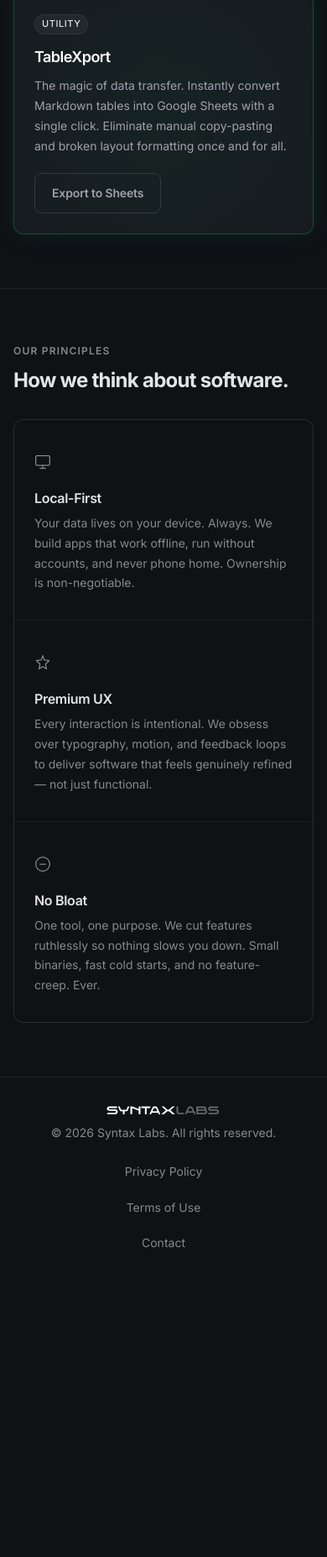
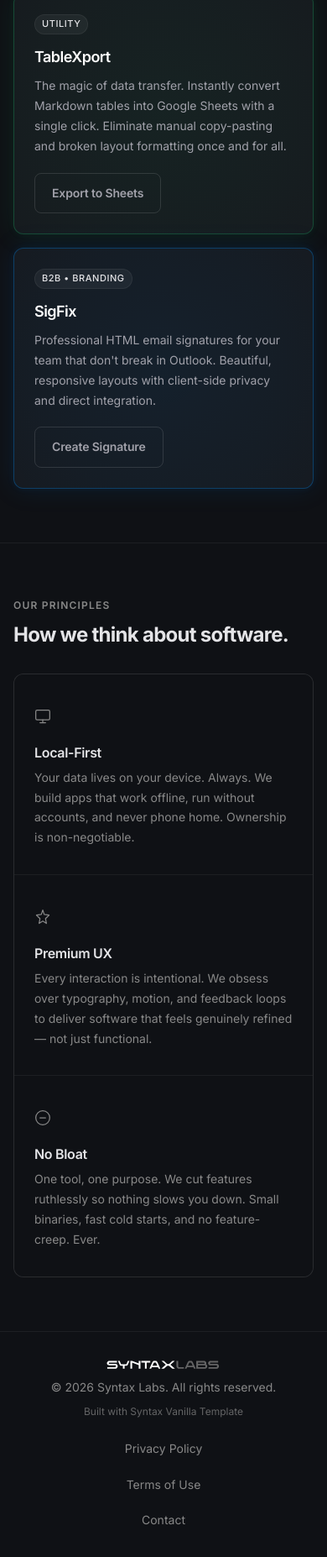
Before and after one commit to Artem-Kysylov/syntax-labs, a plain HTML site: page index.html in a window 390 px wide. Shown: the part 2195-4049 px from the top of the page at 84% size. Before the commit the page ends 3726 px from the top, so only its background shows below. Drawn offline with Linux system fonts and the light colour scheme.

Commit message:
add new project and template link

```diff
--- a/index.html
+++ b/index.html
@@ -272,6 +272,30 @@
             </div>
           </article>
 
+          <!-- ─── Card 6: SigFix (Small) ────────────────── -->
+          <article
+            class="bento-card bento-card--6 sigfix reveal reveal-delay-1"
+            role="listitem"
+            aria-labelledby="card-sigfix-title"
+          >
+            <span class="badge">B2B • Branding</span>
+
+            <h2 class="card-title" id="card-sigfix-title">SigFix</h2>
+
+            <p class="card-desc">
+              Professional HTML email signatures for your team that don't break in Outlook. Beautiful, responsive layouts with client-side privacy and direct integration.
+            </p>
+
+            <div class="card-footer">
+              <a
+                href="https://sigfix.syntaxlabsapp.com"
+                class="btn btn--ghost"
+                target="_blank"
+                rel="noopener noreferrer"
+              >Create Signature</a>
+            </div>
+          </article>
+
         </div><!-- /bento-grid -->
 
       </div>
@@ -354,6 +378,7 @@
       <div class="footer-left">
         <img src="logo/logo.svg" alt="Syntax Labs" class="footer-logo" width="171" height="19" />
         <span class="footer-copy">© 2026 Syntax Labs. All rights reserved.</span>
+        <a href="https://github.com/Artem-Kysylov/syntax-labs-vanilla-template" class="footer-template-link" target="_blank" rel="noopener noreferrer">Built with Syntax Vanilla Template</a>
       </div>
 
       <nav class="footer-nav" aria-label="Footer navigation">
--- a/styles.css
+++ b/styles.css
@@ -32,6 +32,8 @@
   --color-datasplitter-rgb: 11, 132, 255;
   --color-tablemask:      #A4E636;
   --color-tablemask-rgb:  164, 230, 54;
+  --color-sigfix:         #0078D4;
+  --color-sigfix-rgb:     0, 120, 212;
 
   /* Typography */
   --font-sans:      'Inter', sans-serif;
@@ -369,33 +371,39 @@
   gap:   16px;
 }
 
-/* Card 1 — Featured (spans 7 cols, 2 rows) */
+/* Card 1 — Featured (spans 6 cols, 2 rows) */
 .bento-card--1 {
-  grid-column: 1 / 8;
+  grid-column: 1 / 7;
   grid-row:    1 / 3;
 }
 
-/* Card 2 — Medium (spans 5 cols, 1 row) */
+/* Card 2 — Medium (spans 6 cols, 1 row) */
 .bento-card--2 {
-  grid-column: 8 / 13;
+  grid-column: 7 / 13;
   grid-row:    1;
 }
 
-/* Card 3 — Medium (spans 5 cols, 1 row) */
+/* Card 3 — Medium (spans 6 cols, 1 row) */
 .bento-card--3 {
-  grid-column: 8 / 13;
+  grid-column: 7 / 13;
   grid-row:    2;
 }
 
-/* Card 4 — Small (spans 6 cols) */
+/* Card 4 — Small (spans 4 cols) */
 .bento-card--4 {
-  grid-column: 1 / 7;
+  grid-column: 1 / 5;
   grid-row:    3;
 }
 
-/* Card 5 — Small (spans 6 cols) */
+/* Card 5 — Small (spans 4 cols) */
 .bento-card--5 {
-  grid-column: 7 / 13;
+  grid-column: 5 / 9;
+  grid-row:    3;
+}
+
+/* Card 6 — Small (spans 4 cols) */
+.bento-card--6 {
+  grid-column: 9 / 13;
   grid-row:    3;
 }
 
@@ -527,6 +535,22 @@
   );
 }
 
+/* SigFix — Outlook Blue */
+.bento-card.sigfix:hover {
+  border-color: rgba(var(--color-sigfix-rgb), 0.4);
+  box-shadow: 0 0 32px rgba(var(--color-sigfix-rgb), 0.12),
+              0 0 8px rgba(var(--color-sigfix-rgb), 0.08);
+}
+
+.bento-card.sigfix::before {
+  background: radial-gradient(
+    400px circle at var(--mouse-x, 50%) var(--mouse-y, 50%),
+    rgba(var(--color-sigfix-rgb), 0.08) 0%,
+    rgba(var(--color-sigfix-rgb), 0.04) 40%,
+    transparent 70%
+  );
+}
+
 /* ============================================================
    MOBILE SCROLL-DRIVEN GLOW (.in-view replaces :hover on touch)
    ============================================================ */
@@ -577,6 +601,14 @@
   }
 
   .bento-card.tablexport.in-view::before   { opacity: 1; }
+
+  .bento-card.sigfix.in-view {
+    border-color: rgba(var(--color-sigfix-rgb), 0.4);
+    box-shadow: 0 0 32px rgba(var(--color-sigfix-rgb), 0.12),
+                0 0 8px  rgba(var(--color-sigfix-rgb), 0.08);
+  }
+
+  .bento-card.sigfix.in-view::before      { opacity: 1; }
 }
 
 /* Card tag / category label */
@@ -870,6 +902,18 @@
   color:       var(--text-muted);
 }
 
+.footer-template-link {
+  font-size:     var(--text-xs);
+  color:         var(--text-muted);
+  text-decoration: none;
+  opacity:       0.7;
+  transition:    opacity var(--transition-fast);
+}
+
+.footer-template-link:hover {
+  opacity: 1;
+}
+
 .footer-nav {
   display:     flex;
   align-items: center;
@@ -930,8 +974,9 @@
   .bento-card--1 { grid-column: 1 / 7; grid-row: 1; }
   .bento-card--2 { grid-column: 1 / 4; grid-row: 2; }
   .bento-card--3 { grid-column: 4 / 7; grid-row: 2; }
-  .bento-card--4 { grid-column: 1 / 4; grid-row: 3; }
-  .bento-card--5 { grid-column: 4 / 7; grid-row: 3; }
+  .bento-card--4 { grid-column: 1 / 3; grid-row: 3; }
+  .bento-card--5 { grid-column: 3 / 5; grid-row: 3; }
+  .bento-card--6 { grid-column: 5 / 7; grid-row: 3; }
 
   .bento-card {
     padding: var(--space-6);
@@ -1019,7 +1064,8 @@
   .bento-card--2,
   .bento-card--3,
   .bento-card--4,
-  .bento-card--5 {
+  .bento-card--5,
+  .bento-card--6 {
     grid-column: 1 / -1;
     grid-row:    auto;
   }
```
